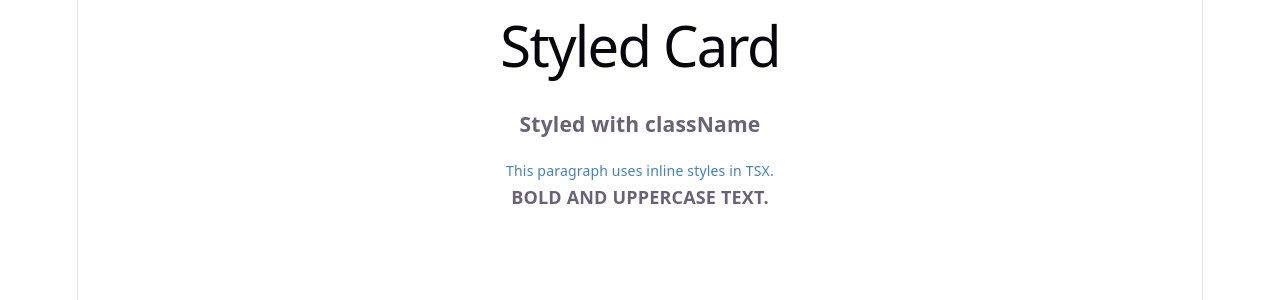
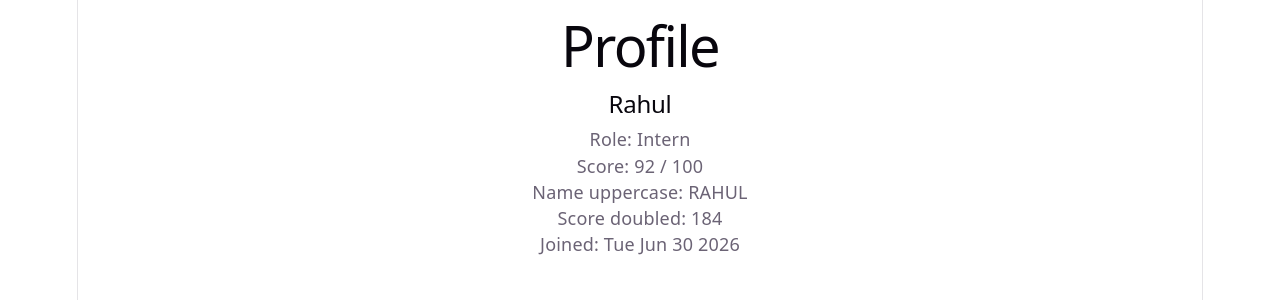
Before and after one commit to Josemafita-L/js-training, a React (Vite) app in the folder react/session1/: page / in a window 1280 px wide. Shown: the top 300 px of the page. Built offline with nearby package versions, Linux system fonts and the light colour scheme.

Commit message:
react/session1: complete task 3.1

```diff
--- a/react/session1/src/App.tsx
+++ b/react/session1/src/App.tsx
@@ -1,12 +1,16 @@
-import StyledCard from './StyledCard'
+import Profile from './Profile'
 
 function App() {
   return (
     <>
-      <h1>Styled Card</h1>
-      <StyledCard />
+      <h1>Profile</h1>
+      <Profile />
     </>
   )
 }
 
 export default App
+
+// TSX expressions inside {} return a value and can be rendered.
+// Statements like if, for, and while perform actions but do not return values,
+// so they cannot be written directly inside TSX.
--- /dev/null
+++ b/react/session1/src/Profile.tsx
@@ -0,0 +1,28 @@
+function Profile() {
+    const name: string = 'Rahul'
+    const role: string = 'Intern'
+    const score: number = 92
+    const joinDate: string = '2026-06-30'
+
+    // TSX expressions use {} to evaluate JavaScript values.
+    // Only expressions are allowed inside {}.
+    // Statements like if, for, and while cannot be written directly in TSX.
+
+    return (
+        <div>
+            <h2>{name}</h2>
+
+            <p>Role: {role}</p>
+
+            <p>Score: {score} / 100</p>
+
+            <p>Name uppercase: {name.toUpperCase()}</p>
+
+            <p>Score doubled: {score * 2}</p>
+
+            <p>Joined: {new Date(joinDate).toDateString()}</p>
+        </div>
+    )
+}
+
+export default Profile
```
